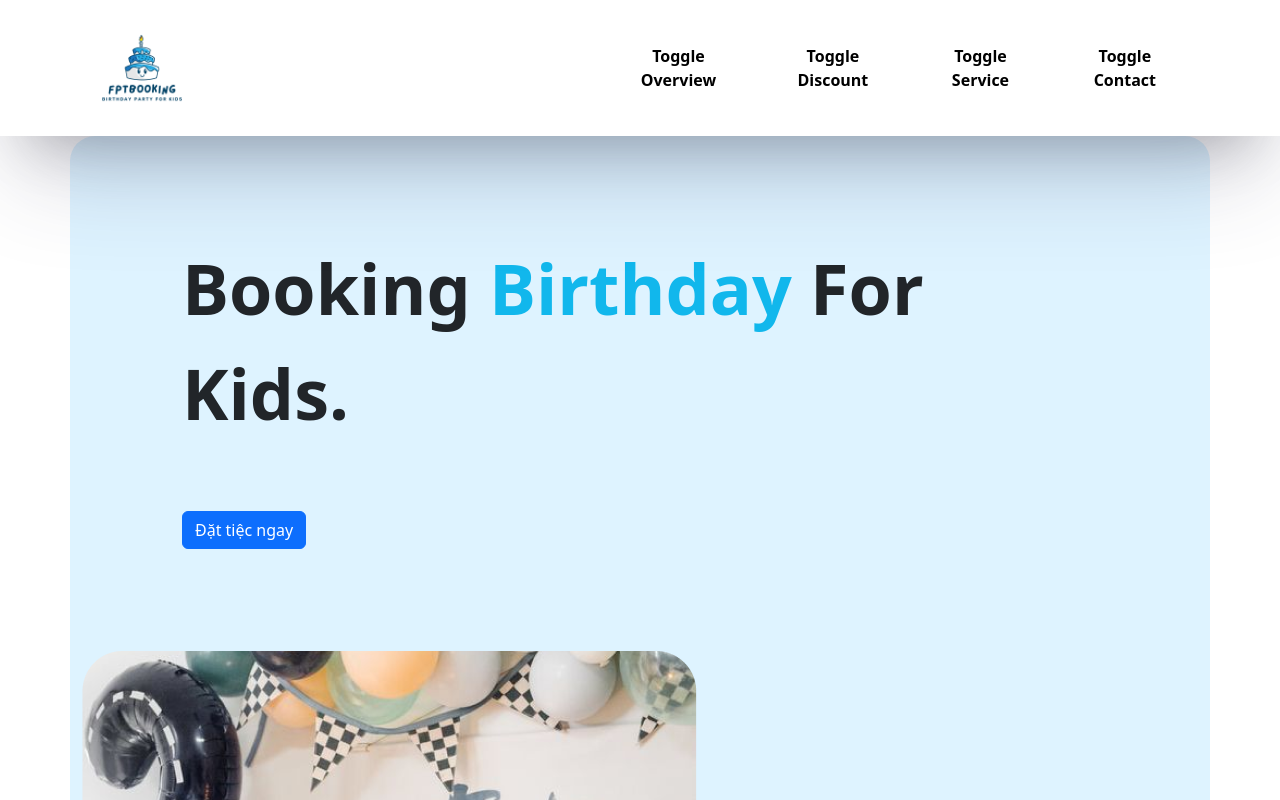
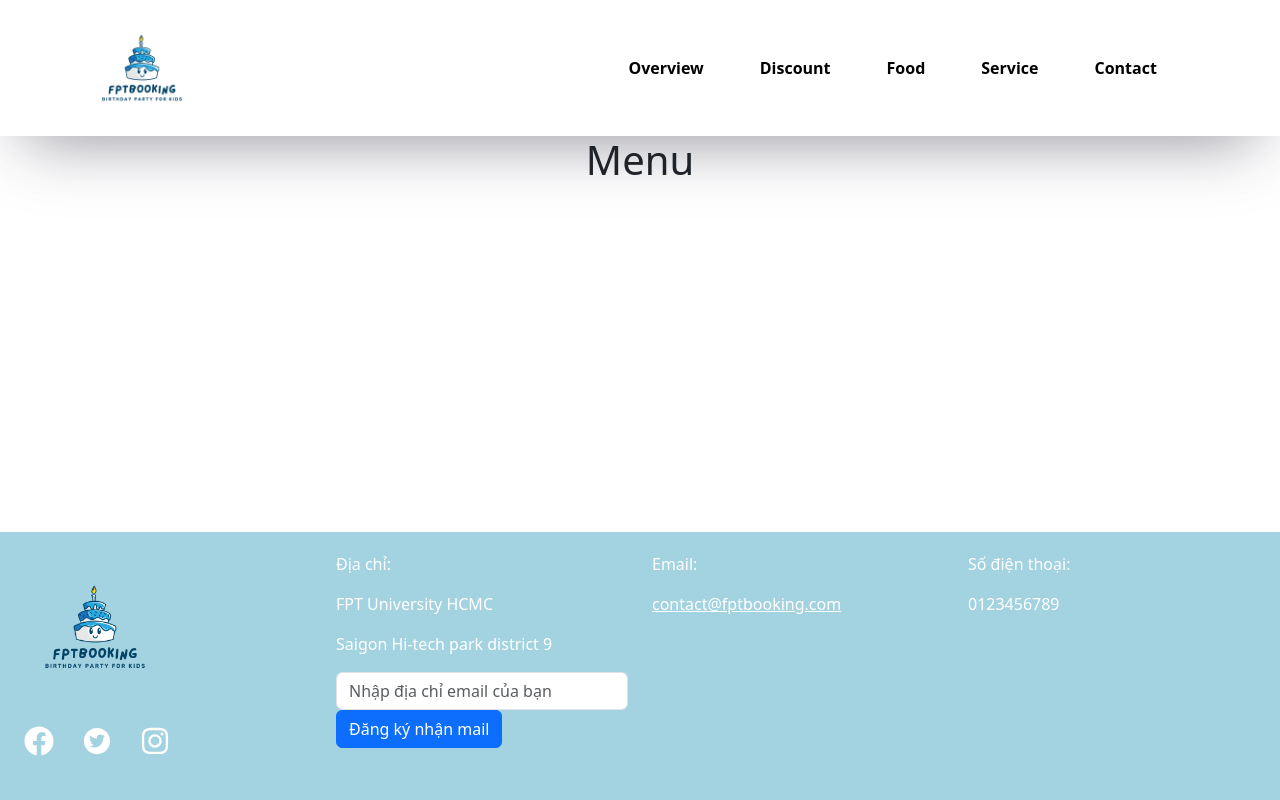
Before and after one commit to hoangleminhtriet/fe, a React (Vite) app in the folder swp/: page /food in a window 1280 px wide. Shown: the top 800 px of the page. Built offline with nearby package versions, Linux system fonts and the light colour scheme.

Commit message:
update header, router

```diff
--- a/swp/src/App.jsx
+++ b/swp/src/App.jsx
@@ -1,5 +1,11 @@
 import { useState } from "react";
 import "./App.css";
+import {
+  BrowserRouter as Router,
+  Route,
+  Routes,
+  Navigate,
+} from "react-router-dom";
 import Footer from "./components/Footer";
 import Home from "./screen/Home";
 import Header from "./components/Header/Header";
@@ -7,6 +13,7 @@ import Overview from "./components/Navbar/Overview";
 import Discount from "./components/Navbar/Discount";
 import Service from "./components/Navbar/Service";
 import Contact from "./components/Navbar/Contact";
+import FoodScreen from "./screen/FoodScreen";
 
 function App() {
   const [showOverview, setShowOverview] = useState(false);
@@ -59,6 +66,7 @@ function App() {
 
   return (
     <div className="main">
+      <Router>
         <Header
           toggleOverview={toggleOverview}
           toggleDiscount={toggleDiscount}
@@ -69,8 +77,14 @@ function App() {
         {showDiscount && <Discount />}
         {showService && <Service />}
         {showContact && <Contact />}
-      <Home />
+
+        <Routes>
+          <Route path="/" element={<Home />} />
+          <Route path="*" element={<Navigate to="/" />} />
+          <Route path="/food" element={<FoodScreen />} />
+        </Routes>
         <Footer />
+      </Router>
     </div>
   );
 }
--- a/swp/src/components/Header/Header.css
+++ b/swp/src/components/Header/Header.css
@@ -16,7 +16,7 @@ ul {
 .main-nav {
   display: flex;
   justify-content: space-between;
-  box-shadow: rgba(50, 50, 93, 0.25) 0px 50px 100px -20px,
+  box-shadow: rgba(50, 50, 93, 0.25) 0px 20px 80px -20px,
     rgba(0, 0, 0, 0.3) 0px 30px 60px -30px;
 }
 
--- a/swp/src/components/Header/Header.jsx
+++ b/swp/src/components/Header/Header.jsx
@@ -7,6 +7,7 @@ import {
 } from "react-bootstrap";
 import Logo from "../../assets/image/logo.png";
 import "../Header/Header.css";
+import { NavLink, useNavigate } from "react-router-dom";
 
 const Header = ({
   toggleOverview,
@@ -14,25 +15,31 @@ const Header = ({
   toggleService,
   toggleContact,
 }) => {
+  const navigate = useNavigate();
   return (
     <BootstrapNavbar expand="lg" className="main-nav">
       <Container>
-        <img className="logo-nav" alt="" src={Logo} />
+        <NavLink to="/">
+          <img className="logo-nav" alt="" src={Logo} />
+        </NavLink>
 
         <BootstrapNavbar.Toggle aria-controls="navbar" />
         <BootstrapNavbar.Collapse id="navbar">
           <Nav className="me-auto" style={{ marginLeft: "40%" }}>
             <Button className="button-header" onClick={toggleOverview}>
-              Toggle Overview
+              Overview
             </Button>
             <Button className="button-header" onClick={toggleDiscount}>
-              Toggle Discount
+              Discount
+            </Button>
+            <Button className="button-header" onClick={() => navigate("/food")}>
+              Food
             </Button>
             <Button className="button-header" onClick={toggleService}>
-              Toggle Service
+              Service
             </Button>
             <Button className="button-header" onClick={toggleContact}>
-              Toggle Contact
+              Contact
             </Button>
           </Nav>
         </BootstrapNavbar.Collapse>
--- /dev/null
+++ b/swp/src/screen/FoodScreen.jsx
@@ -0,0 +1,7 @@
+export default function FoodScreen() {
+  return (
+    <div>
+      <h1 style={{ textAlign: "center" }}>Menu</h1>
+    </div>
+  );
+}
```
Lines whose indentation alone changed are shown as unchanged.
